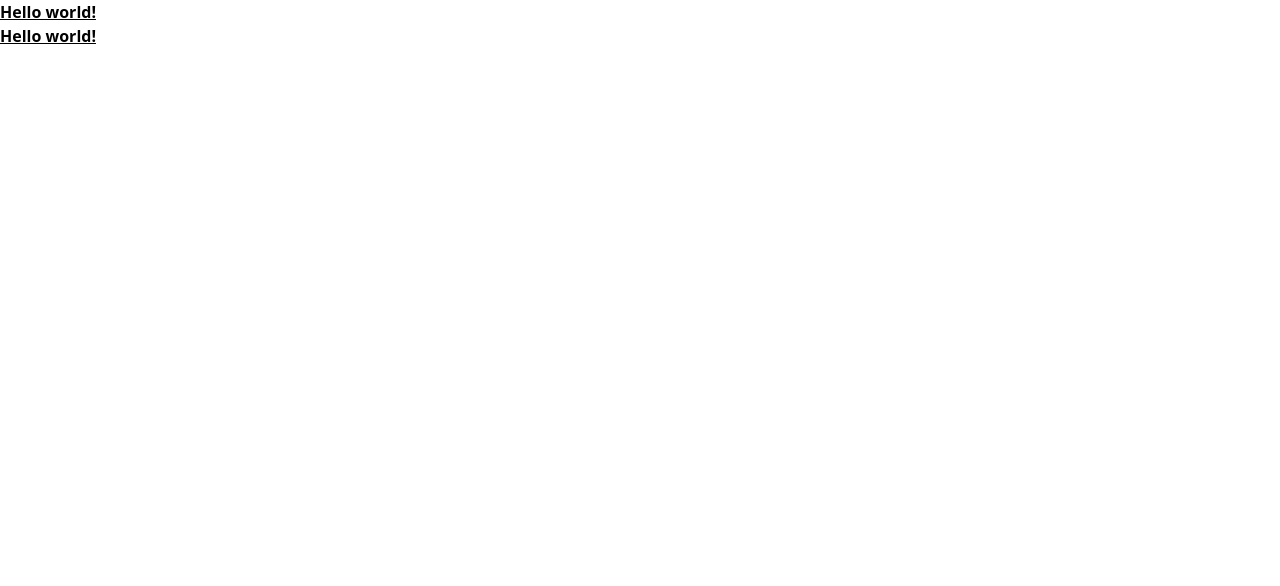
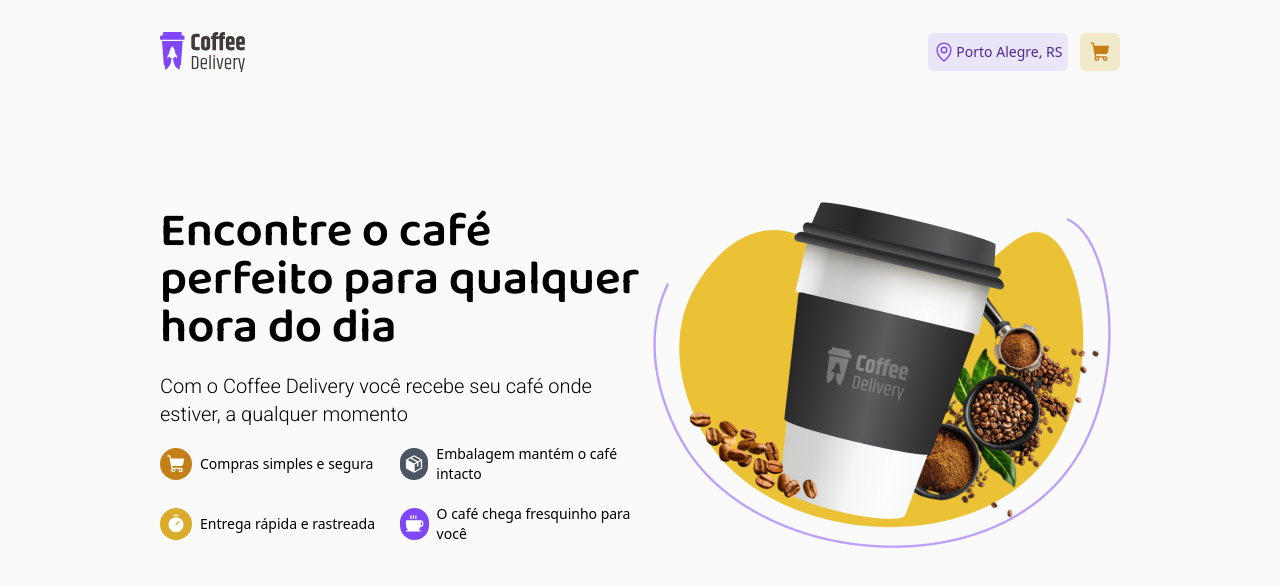
Before and after one commit to de-freitas/coffee-delivery, a React (Vite) app: page / in a window 1280 px wide. Shown: the top 586 px of the page. Built offline with nearby package versions, Linux system fonts and the light colour scheme.

Commit message:
implement header component and start main section layout

```diff
--- a/package.json
+++ b/package.json
@@ -10,6 +10,7 @@
     "preview": "vite preview"
   },
   "dependencies": {
+    "@phosphor-icons/react": "^2.1.7",
     "react": "^18.3.1",
     "react-dom": "^18.3.1"
   },
--- a/src/App.tsx
+++ b/src/App.tsx
@@ -1,10 +1,14 @@
 import "./App.css";
+import { Header } from "./components/Header";
+import { MainSection } from "./pages/main-section";
 
 function App() {
   return (
     <>
-      <h1 className="font-bold underline">Hello world!</h1>
-      <h1 className="font-bold underline">Hello world!</h1>
+      <body className="max-w-1440 mx-auto px-40 bg-background">
+        <Header />
+        <MainSection />
+      </body>
     </>
   );
 }
--- /dev/null
+++ b/src/components/Header.tsx
@@ -0,0 +1,32 @@
+import logo from "/public/logo.svg";
+import { MapPin, ShoppingCart } from "@phosphor-icons/react";
+
+export function Header() {
+  return (
+    <>
+      <div className="flex flex-row justify-between items-center h-[6.5rem]">
+        <div>
+          <img src={logo} alt="logo coffee delivery company" />
+        </div>
+        <div className="flex w-[12.0265rem] items-center h-[2.375rem] justify-between gap-3">
+          <div className="flex items-center justify-evenly rounded-md h-full w-full p bg-purple-light px-1 ">
+            <div className="text-purple">
+              <MapPin size={22} />
+            </div>
+            <div className="text-sm font-normal text-purple-dark">
+              Porto Alegre, RS
+            </div>
+          </div>
+          <div className="bg-yellow-light w-14 h-full flex rounded-md">
+            <ShoppingCart
+              size={22}
+              weight="fill"
+              color="#c47f17"
+              className="m-auto"
+            />
+          </div>
+        </div>
+      </div>
+    </>
+  );
+}
--- /dev/null
+++ b/src/pages/main-section.tsx
@@ -0,0 +1,64 @@
+import coffeeImage from "/public/Imagem.png";
+
+import { Coffee, Package, ShoppingCart, Timer } from "@phosphor-icons/react";
+
+export function MainSection() {
+  return (
+    <>
+      <div className="flex flex-row justify-between items-center h-[34rem]">
+        <div className="w-1/2 flex flex-col justify-between h-[21rem]">
+          <div className="flex flex-col gap-5">
+            <h1 className="font-baloo font-semibold text-5xl">
+              Encontre o café perfeito para qualquer hora do dia
+            </h1>
+            <p className="font-roboto font-light text-xl">
+              Com o Coffee Delivery você recebe seu café onde estiver, a
+              qualquer momento
+            </p>
+          </div>
+          <div className="grid grid-rows-2 grid-cols-2 gap-y-5">
+            <div className="flex flex-row gap-2 text-sm font-extralight items-center">
+              <div className="bg-yellow-dark h-8 w-8 rounded-full flex items-center justify-center">
+                <ShoppingCart size={20} color="white" weight="fill" />
+              </div>
+              <div className="flex">
+                <p>Compras simples e segura</p>
+              </div>
+            </div>
+
+            <div className="flex flex-row gap-2 text-sm font-extralight  items-center">
+              <div className="bg-gray-600 h-8 w-8 rounded-full flex items-center justify-center">
+                <Package size={20} color="white" weight="fill" />
+              </div>
+              <div className="flex">
+                <p>Embalagem mantém o café intacto</p>
+              </div>
+            </div>
+
+            <div className="flex flex-row gap-2 text-sm font-extralight items-center">
+              <div className="bg-yellow h-8 w-8 rounded-full flex items-center justify-center">
+                <Timer size={20} color="white" weight="fill" />
+              </div>
+              <div className="flex">
+                <p>Entrega rápida e rastreada</p>
+              </div>
+            </div>
+
+            <div className="flex flex-row gap-2 text-sm font-extralight items-center">
+              <div className="bg-purple h-8 w-8 rounded-full flex items-center justify-center">
+                <Coffee size={20} color="white" weight="fill" />
+              </div>
+              <div className="flex">
+                <p>O café chega fresquinho para você</p>
+              </div>
+            </div>
+          </div>
+        </div>
+
+        <div className="">
+          <img src={coffeeImage} />
+        </div>
+      </div>
+    </>
+  );
+}
--- a/tailwind.config.js
+++ b/tailwind.config.js
@@ -25,7 +25,13 @@ export default {
       },
       fontFamily: {
         baloo: ['"Baloo 2"', "cursive"],
-        roboto: ["Roboto", "sans-serif"],
+        roboto: ["Roboto", "Roboto-mono"],
+      },
+      maxWidth: {
+        1440: "90rem",
+      },
+      width: {
+        1440: "90rem",
       },
     },
   },
```
Also changed, not shown: 1 other file (tests, documents, lock files or other folders).
